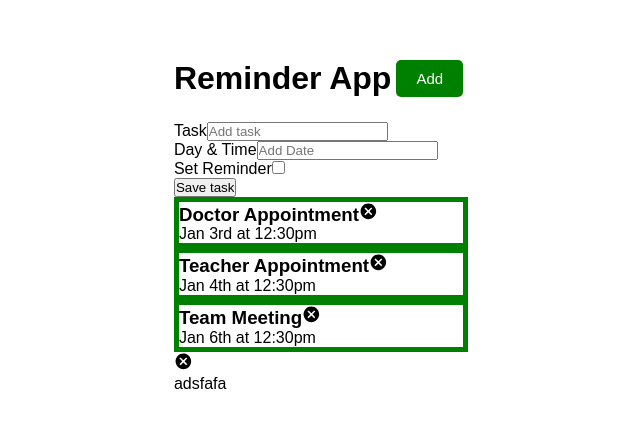
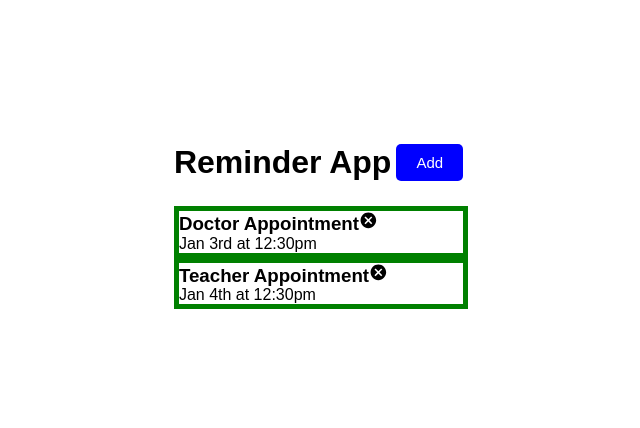
Before and after one commit to sujanrajs/react-reminder-app, a React (Create React App) app: page / in a window 1280 px wide. Shown: the part 176-604 px from the top of the page, without its empty margins (319-959 px from the left). Built offline with nearby package versions, Linux system fonts and the light colour scheme; data requests are answered from the project's data file.

Commit message:
implement show and hide form

```diff
--- a/db.json
+++ b/db.json
@@ -4,25 +4,13 @@
       "id": 1,
       "title": "Doctor Appointment",
       "day": "Jan 3rd at 12:30pm",
-      "reminder": "true"
+      "reminder": true
     },
     {
       "id": 2,
       "title": "Teacher Appointment",
       "day": "Jan 4th at 12:30pm",
-      "reminder": "true"
-    },
-    {
-      "id": 3,
-      "title": "Team Meeting",
-      "day": "Jan 6th at 12:30pm",
-      "reminder": "false"
-    },
-    {
-      "text": "fasfa",
-      "day": "adsfafa",
-      "reminder": false,
-      "id": 4
+      "reminder": true
     }
   ]
 }
--- a/src/App.js
+++ b/src/App.js
@@ -4,6 +4,7 @@ import Header from "./components/Header";
 import Tasks from "./components/Tasks";
 
 const App = () => {
+  const [showAddTask, setShowAddTask] = useState(false);
   const [tasks, setTasks] = useState([]);
 
   useEffect(() => {
@@ -76,8 +77,11 @@ const App = () => {
 
   return (
     <div>
-      <Header title="Reminder App" />
-      <AddTask onAdd={addTask} />
+      <Header
+        onAddBtn={() => setShowAddTask(!showAddTask)}
+        title="Reminder App"
+      />
+      {showAddTask && <AddTask onAdd={addTask} />}
       {tasks.length > 0 ? (
         <Tasks tasks={tasks} onDelete={deleteTask} onToggle={toggleReminder} />
       ) : (
--- a/src/components/Button.js
+++ b/src/components/Button.js
@@ -1,7 +1,10 @@
-
-const Button = ({ color, text }) => {
+const Button = ({ color, text, onClick }) => {
   return (
-    <button className="btn" style={{ backgroundColor: color }}>
+    <button
+      className="btn"
+      style={{ backgroundColor: color }}
+      onClick={onClick}
+    >
       {text}
     </button>
   );
--- a/src/components/Header.js
+++ b/src/components/Header.js
@@ -1,10 +1,10 @@
 import Button from "./Button";
 
-const Header = ({ title }) => {
+const Header = ({ title, onAddBtn }) => {
   return (
     <header className="header">
       <h1>{title}</h1>
-      <Button color="green" text="Add" />
+      <Button color="blue" text="Add" onClick={onAddBtn} />
     </header>
   );
 };
--- a/src/components/Task.js
+++ b/src/components/Task.js
@@ -3,7 +3,7 @@ import { MdCancel } from "react-icons/md";
 const Task = ({ task, onDelete, onToggle }) => {
   return (
     <div
-      className={`task ${task.reminder ? 'reminder' : ''}`}
+      className={`task ${task.reminder ? "reminder" : ""}`}
       onDoubleClick={() => onToggle(task.id)}
     >
       <h3>
```
